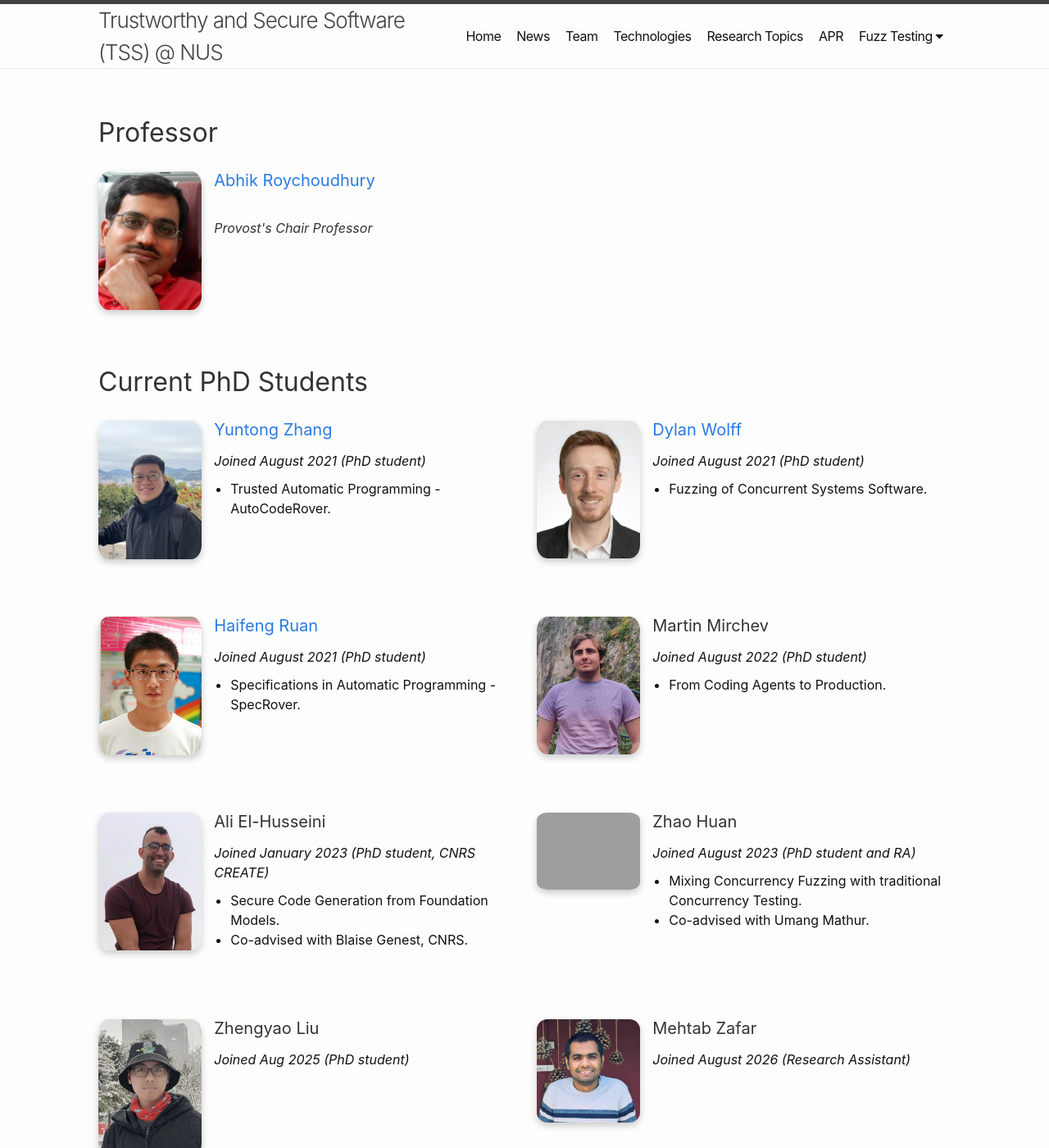
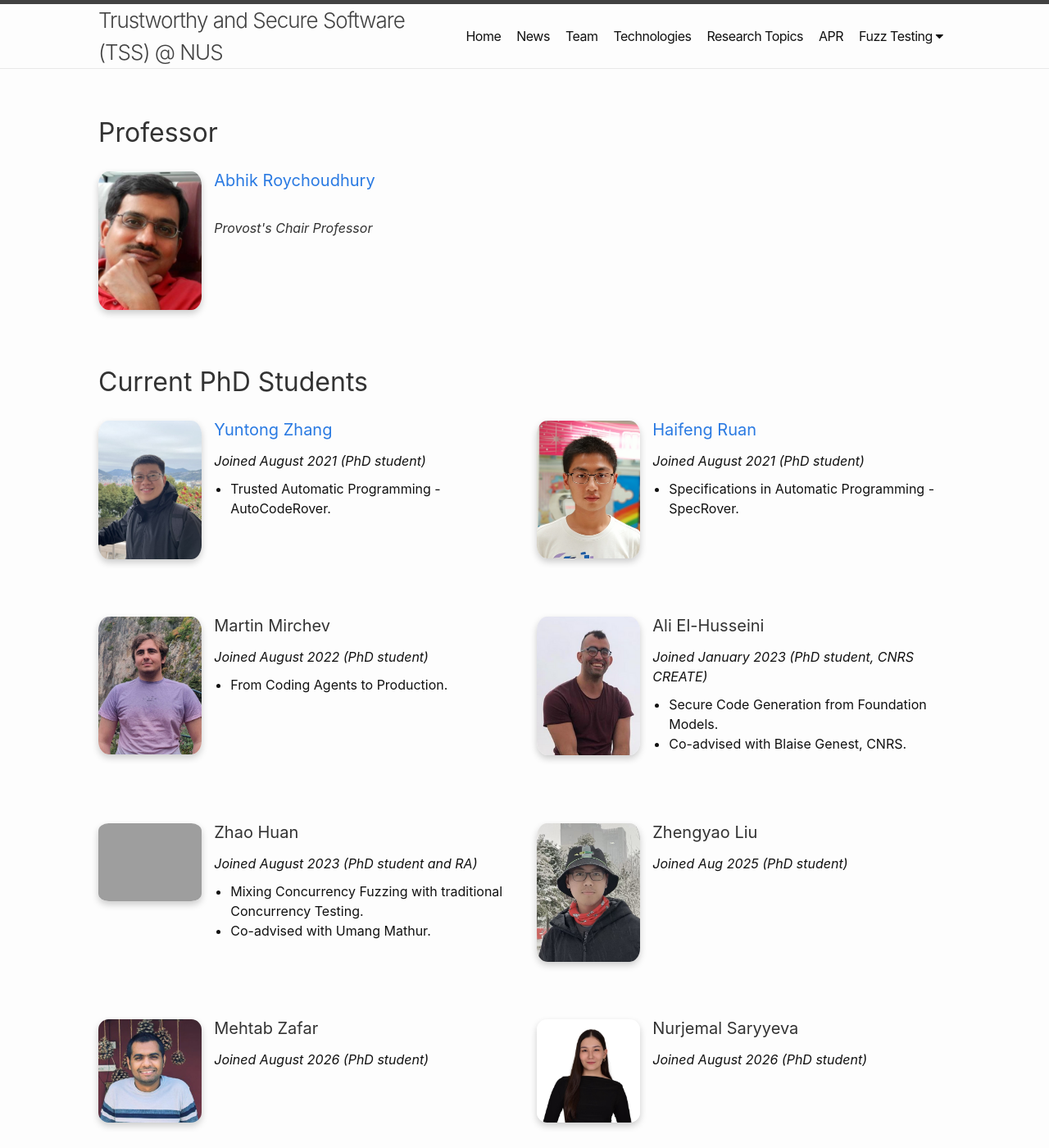
Before and after one commit to nus-tss/nus-tss.github.io, a Jekyll site: the page built from _pages/team.md, in a window 1280 px wide and 1400 px high. Shown: the whole window at 82% size. Built offline with Jekyll 4.4.1, drawn with Linux system fonts in a browser that asks for light colours; nearby versions of some CDN libraries.

Commit message:
Update student.yml

```diff
--- a/_data/team/student.yml
+++ b/_data/team/student.yml
@@ -5,13 +5,6 @@
   role: PhD student
   topic: Trusted Automatic Programming - AutoCodeRover
   website: https://yuntongzhang.github.io/
-
-- name: Dylan Wolff
-  photo: dylan.jpeg
-  joined: August 2021
-  role: PhD student
-  topic: Fuzzing of Concurrent Systems Software
-  website: https://dylanjwolff.com/
 
 - name: Haifeng Ruan
   photo: haifeng.jpg
@@ -48,7 +41,12 @@
 - name: Mehtab Zafar
   photo: mehtab.jpeg
   joined: August 2026
-  role: Research Assistant
+  role: PhD student
+
+- name: Nurjemal Saryyeva
+  photo: Nurjemal.jpeg
+  joined: August 2026
+  role: PhD student
 
 - name: Zhiyuan Pan
   photo: zhiyuanpan.png
```
